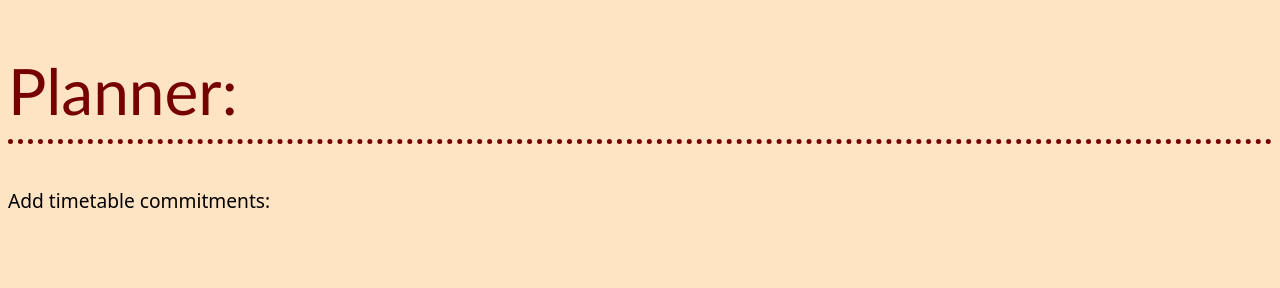
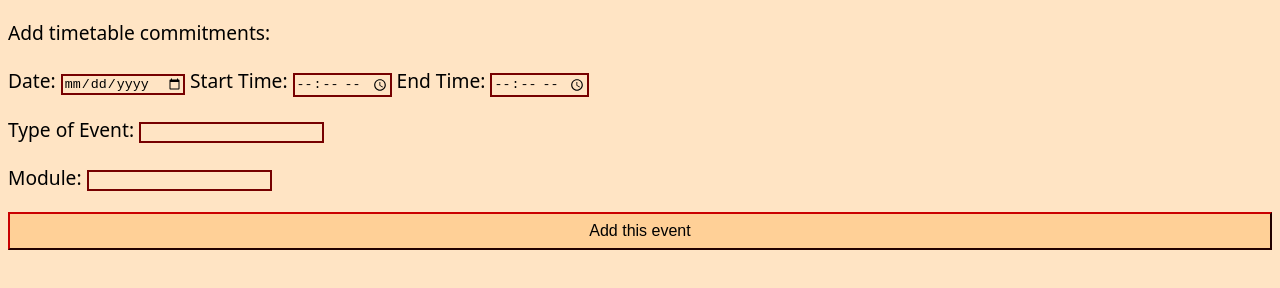
Before and after one commit to bethLacy/DUWITHacks26, a plain HTML site: page PAGE MOCK UPS/timetable.html in a window 1280 px wide. Drawn offline with Linux system fonts and the light colour scheme.

Commit message:
Added basics inputs to timetable and some more options to tasks

```diff
--- a/PAGE MOCK UPS/timetable.html
+++ b/PAGE MOCK UPS/timetable.html
@@ -11,14 +11,25 @@
     </head>
 
     <body>
-
-        <h1>Planner:</h1>
         <p>Add timetable commitments:</p>
 
+        <!--
+        Day
+        Start Time
+        Length / End Time
+        Module?
+        Type of event
+        -->
 
-        <div id = "loadSpace"></div>
+        <p> Date: <input type = "date"> Start Time: <input type = "time"> End Time: <input type = "time"> </p>
+        <p> Type of Event: <input type = "textbox"></p>
+        <p> Module: <input type = "textbox"></p> <!-- Make this appear if type of event is a lecture / practical etc.-->
 
-        <script src="scripts.js"></script>
+        <p><button>Add this event</button></p>
+
+        <!--<div id = "loadSpace"></div>
+
+        <script src="scripts.js"></script>-->
 
     </body>
 
```
Also changed, not shown: PAGE MOCK UPS/tasks.html (+13 -5 lines).
